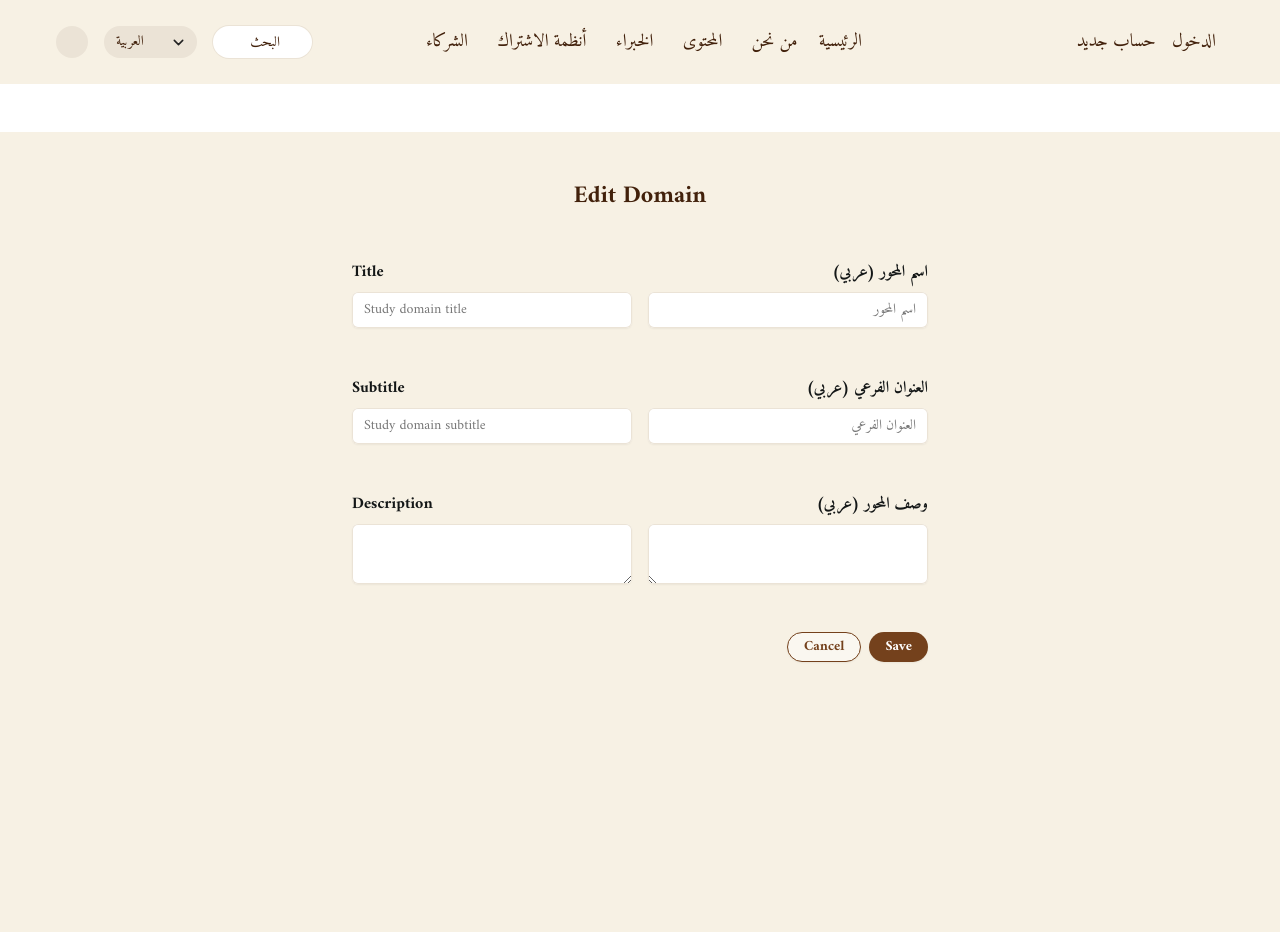
After one commit to RamiKhouja/barzakh, a Laravel app: template resources/views/admin/field/edit.blade.php in a window 1280 px wide. The commit adds this page. Run offline with Laravel 10, Linux system fonts and the light colour scheme; the template is opened without the code that fills it, so the values that code supplies are empty; style sheets or scripts are compiled from the project's sources; some libraries are stand-ins or nearby versions.

Commit message:
edit fields

```diff
--- /dev/null
+++ b/resources/views/admin/field/edit.blade.php
@@ -0,0 +1,128 @@
+<x-app-layout>
+    <div class="bg-primary-100 py-12 h-screen">
+    <div class="md:hidden h-20"></div>
+        <div class="max-w-xs sm:max-w-sm md:max-w-xl lg:w-7xl mx-auto flex justify-center">
+            <div class="w-full">
+                <div class="flex justify-center">
+                    <p class="text-2xl text-primary-700 font-semibold mb-12">
+                        Edit Domain
+                    </p>
+                </div>
+                <form method="POST" action="{{ route('field.update', $field->id) }}">
+                    @csrf
+                    @method('PUT')
+                    <div class="flex justify-between space-x-4">
+                        <div class="w-full">
+                            <label htmlFor="title" class="form-label">
+                                Title
+                            </label>
+                            <div class="mt-2">
+                                <input
+                                type="text"
+                                name="title_en"
+                                id="title_en"
+                                value="{{ $field->getTranslation('title', 'en') }}"
+                                class="form-input"
+                                placeholder="Study domain title"
+                                />
+                            </div>
+                        </div>
+                        <div class="w-full text-right">
+                            <label htmlFor="title" class="form-label">
+                                اسم المحور (عربي)
+                            </label>
+                            <div class="mt-2">
+                                <input
+                                type="text"
+                                name="title_ar"
+                                id="title_ar"
+                                value="{{ $field->getTranslation('title', 'ar') }}"
+                                class="form-input placeholder:text-right text-right"
+                                style="direction: rtl;"
+                                placeholder="اسم المحور"
+                                />
+                            </div>
+                        </div>
+                    </div>
+                    <div class="flex justify-between space-x-4 mt-12">
+                        <div class="w-full">
+                            <label htmlFor="title" class="form-label">
+                                Subtitle
+                            </label>
+                            <div class="mt-2">
+                                <input
+                                type="text"
+                                name="subtitle_en"
+                                id="subtitle_en"
+                                value="{{ $field->getTranslation('subtitle', 'en') }}"
+                                class="form-input"
+                                placeholder="Study domain subtitle"
+                                />
+                            </div>
+                        </div>
+                        <div class="w-full text-right">
+                            <label htmlFor="title" class="form-label">
+                                العنوان الفرعي (عربي)
+                            </label>
+                            <div class="mt-2">
+                                <input
+                                type="text"
+                                name="subtitle_ar"
+                                id="subtitle_ar"
+                                value="{{ $field->getTranslation('subtitle', 'ar') }}"
+                                class="form-input placeholder:text-right text-right"
+                                style="direction: rtl;"
+                                placeholder="العنوان الفرعي"
+                                />
+                            </div>
+                        </div>
+                    </div>
+                    <div class="flex justify-between space-x-4 mt-12">
+                        <div class="w-full">
+                            <label htmlFor="title" class="form-label">
+                                Description
+                            </label>
+                            <div class="mt-2">
+                            <textarea
+                                rows={4}
+                                name="description_en"
+                                id="description_en"
+                                placeholder="Study domain description"
+                                class="form-input"
+                            >
+                                {{ $field->getTranslation('description', 'en') }}
+                            </textarea>
+                            </div>
+                        </div>
+                        <div class="w-full text-right">
+                            <label htmlFor="title" class="form-label">
+                                وصف المحور (عربي)
+                            </label>
+                            <div class="mt-2">
+                                <textarea
+                                    rows={4}
+                                    name="description_ar"
+                                    id="description_ar"
+                                    placeholder="وصف المحور"
+                                    class="form-input placeholder:text-right text-right"
+                                    style="direction: rtl;"
+                                >
+                                {{ $field->getTranslation('description', 'ar') }}
+                                </textarea>
+                            </div>
+                        </div>
+                    </div>
+                    <div class="flex justify-end mt-12">
+                        <button type="button" class="secondary-btn mr-2" onclick="clearForm()">{{ __('Cancel') }}</button>
+                        <button type="submit" class="primary-btn">{{ __('Save') }}</button>
+                    </div>
+                </form>
+            </div>
+        </div>
+    </div>
+    <script>
+        function clearForm() {
+            document.getElementById('myForm').reset();
+        }
+    </script>
+</x-app-layout>
--- a/resources/views/admin/field/index.blade.php
+++ b/resources/views/admin/field/index.blade.php
@@ -68,7 +68,7 @@
                                         {{ $field->url }}
                                     </td>
                                     <td class="relative py-4 pl-3 pr-4 text-right text-sm font-medium sm:pr-0">
-                                    <a href="#" class="text-indigo-600 hover:text-indigo-900">
+                                    <a href="{{ route('field.edit', ['field' => $field->id]) }}" class="text-indigo-600 hover:text-indigo-900">
                                         Edit<span class="sr-only">, {person.name}</span>
                                     </a>
                                     </td>
--- a/routes/web.php
+++ b/routes/web.php
@@ -54,6 +54,8 @@ Route::middleware(['auth', 'admin'])->group(function () {
     Route::get('/admin/field/create', [FieldController::class, 'create'])->name('field.create');
     Route::post('/admin/field', [FieldController::class, 'store'])->name('field.store');
     Route::get('/admin/fields', [FieldController::class, 'index'])->name('admin.fields');
+    Route::get('/admin/field/edit/{field}', [FieldController::class, 'edit'])->name('field.edit');
+    Route::put('/admin/field/{field}', [FieldController::class, 'update'])->name('field.update');
 
     //Admin instructor routes
     Route::get('/admin/instructor/create', [InstructorController::class, 'create'])->name('instructor.create');
```
Also changed, not shown: app/Http/Controllers/FieldController.php (+19 -1 lines).
